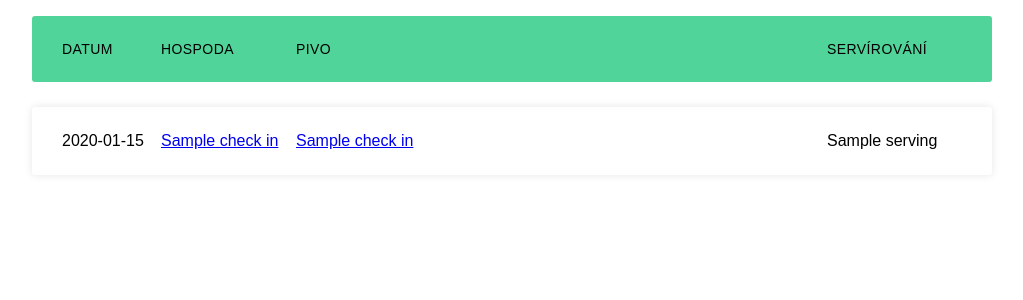
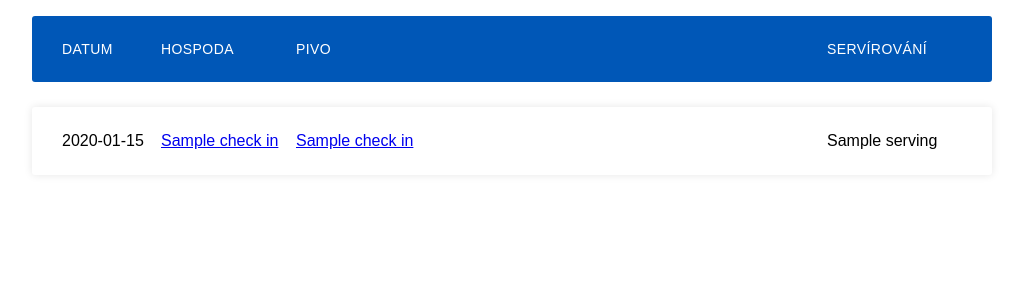
Before and after one commit to jsyrovy/untappd, a Python web app: template templates/hospody.html in a window 1280 px wide. Shown: the top 300 px of the page, without its empty margins (148-1171 px from the left). Run offline with Jinja, Linux system fonts and the light colour scheme; the template is opened without the code that fills it: most values are stand-ins (such as "Sample title", 1, 10 or a date in 2020).

Commit message:
Unify colors

```diff
--- a/templates/hospody.html
+++ b/templates/hospody.html
@@ -25,7 +25,8 @@
             margin-bottom: 25px;
         }
         .responsive-table .table-header {
-            background-color: #51d49a;
+            background-color: #0057b7;
+            color: white;
             font-size: 14px;
             text-transform: uppercase;
             letter-spacing: 0.03em;
```
